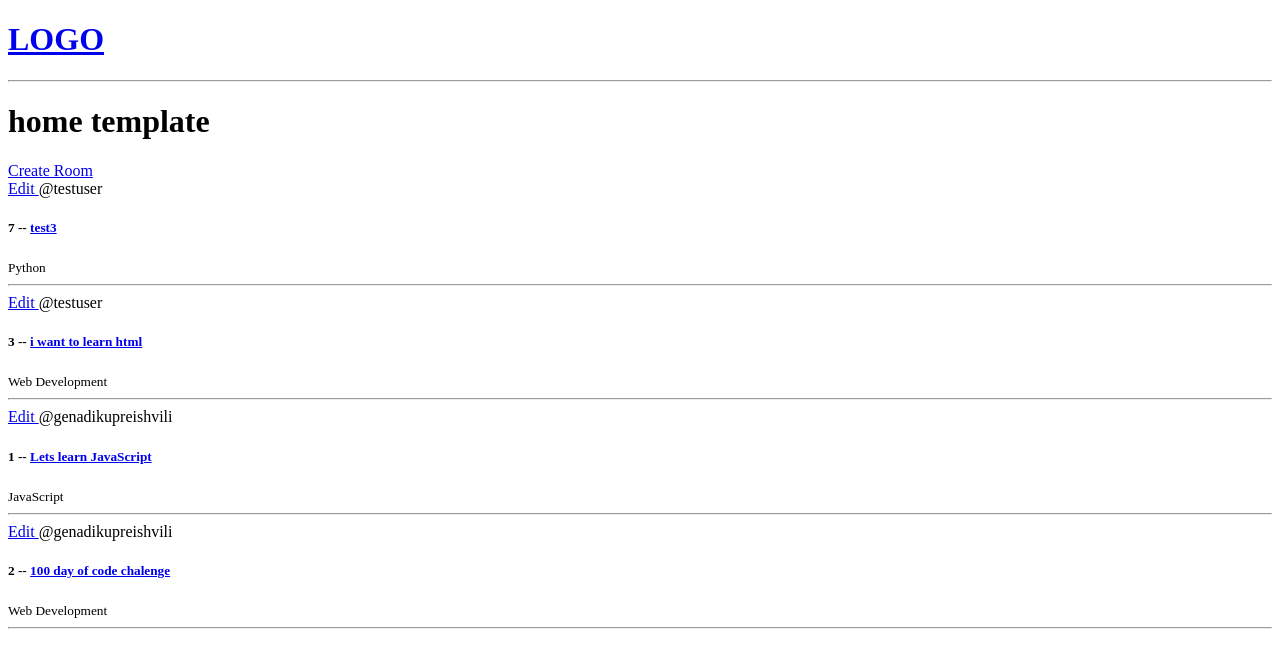
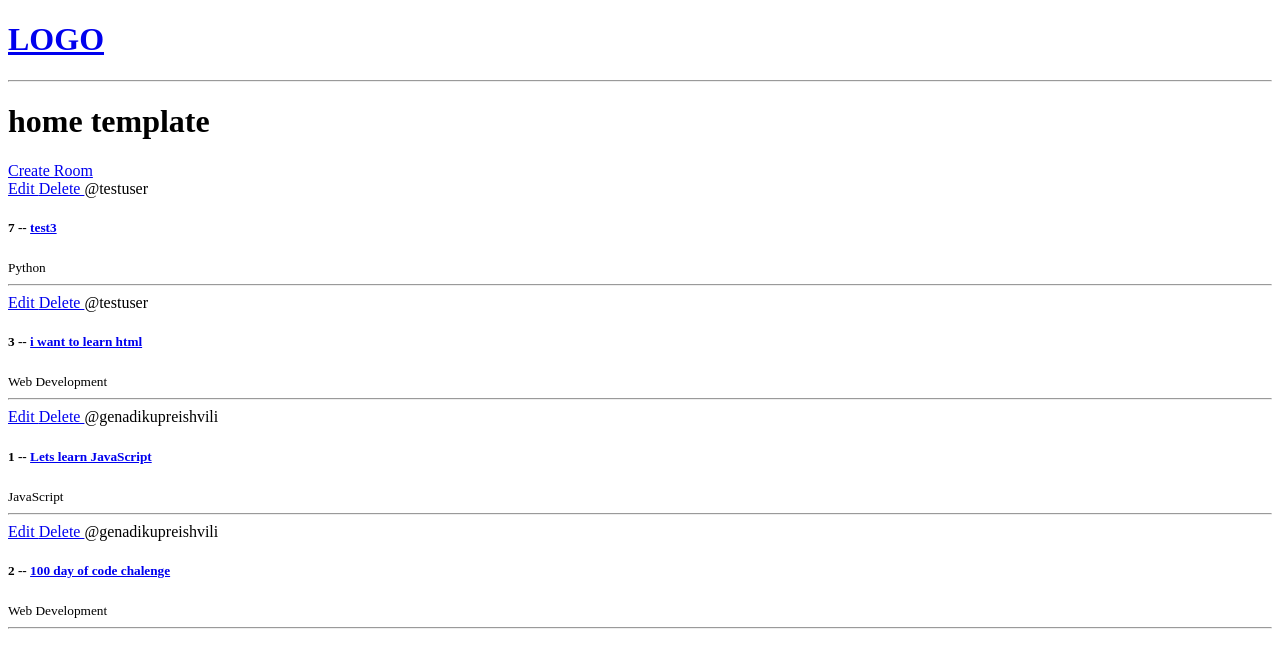
Before and after one commit to genadikupreishvili/GenHub, a Django app: page / in a window 1280 px wide. Shown: the top 668 px of the page. Run offline with Django 4.2, Linux system fonts and the light colour scheme; data comes from the database, SQL or seed files in the repository; both versions use the stored data as it was after the commit.

Commit message:
Add and modify files for CRUD operations
- Add base/templates/base/delete.html for delete view
- Modify base/views.py and base/urls.py to handle delete functionality
- Update base/templates/base/home.html for UI changes

```diff
--- a/GenHub/base/templates/base/home.html
+++ b/GenHub/base/templates/base/home.html
@@ -10,6 +10,7 @@
         {% for room in rooms %}
         <div>
             <a href =  "{% url 'update-room' room.id %}"   > Edit  </a>
+            <a href =  "{% url 'delete-room' room.id %}"   > Delete  </a>
             <span>@{{room.host.username }}</span>
             <h5> {{room.id}} -- <a href = " {% url 'room' room.id %} ">{{room.name}} </a> </h5>
             <small> {{room.topic.name}} </small>
--- a/GenHub/base/urls.py
+++ b/GenHub/base/urls.py
@@ -5,5 +5,6 @@ urlpatterns = [
     path("", views.home, name = "home"),
     path('room/<str:pk>/', views.room, name = "room"),
     path('create-room/' , views.createRoom, name = 'create-room'),
-    path('update-room/<str:pk>/' , views.updateRoom, name = 'update-room')
+    path('update-room/<str:pk>/' , views.updateRoom, name = 'update-room'),
+    path('delete-room/<str:pk>/' , views.deleteRoom, name = 'delete-room'),
 ]
--- a/GenHub/base/views.py
+++ b/GenHub/base/views.py
@@ -20,7 +20,7 @@ def createRoom(request):
         form = RoomForm(request.POST)
         if form.is_valid():
              form.save()
-             return redirect("home ")
+             return redirect("home")
     context = {"form" : form}
     return render(request, 'base/room_form.html', context )
 
@@ -35,3 +35,11 @@ def updateRoom(request, pk):
 
     context = {'form': form}
     return render(request, 'base/room_form.html', context)
+
+def deleteRoom(request, pk ):
+    room=Room.objects.get(id = pk)
+    if request.method == 'POST':
+        room.delete()
+        return redirect("home")
+
+    return render(request, "base/delete.html", {"obj":room})
```
Also changed, not shown: GenHub/base/templates/base/delete.html (added, +15 -0 lines), GenHub/db.sqlite3.
